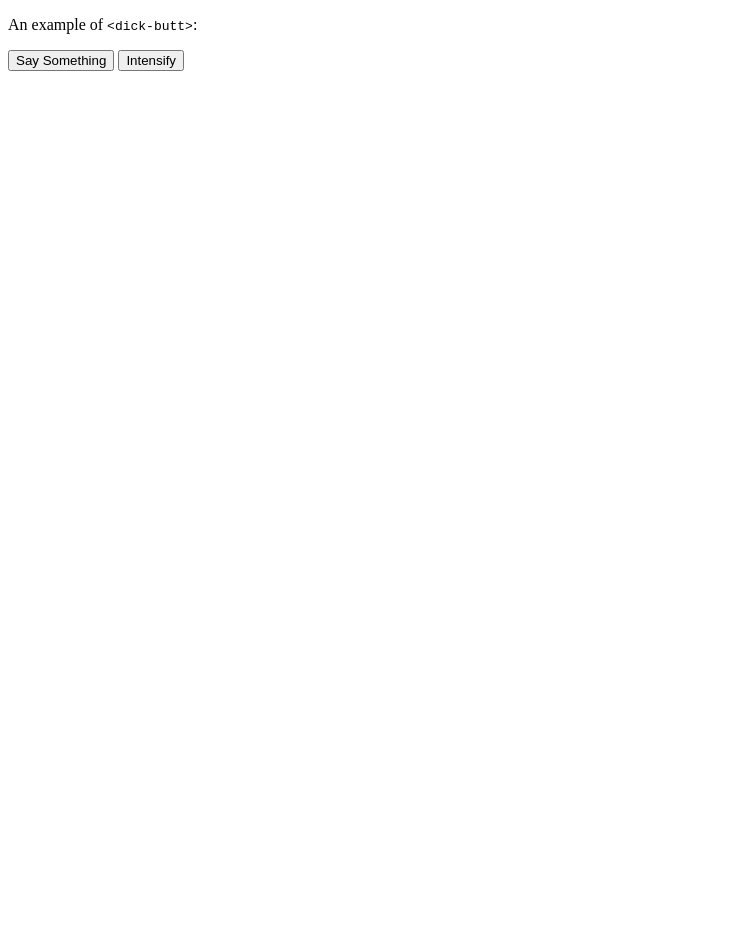
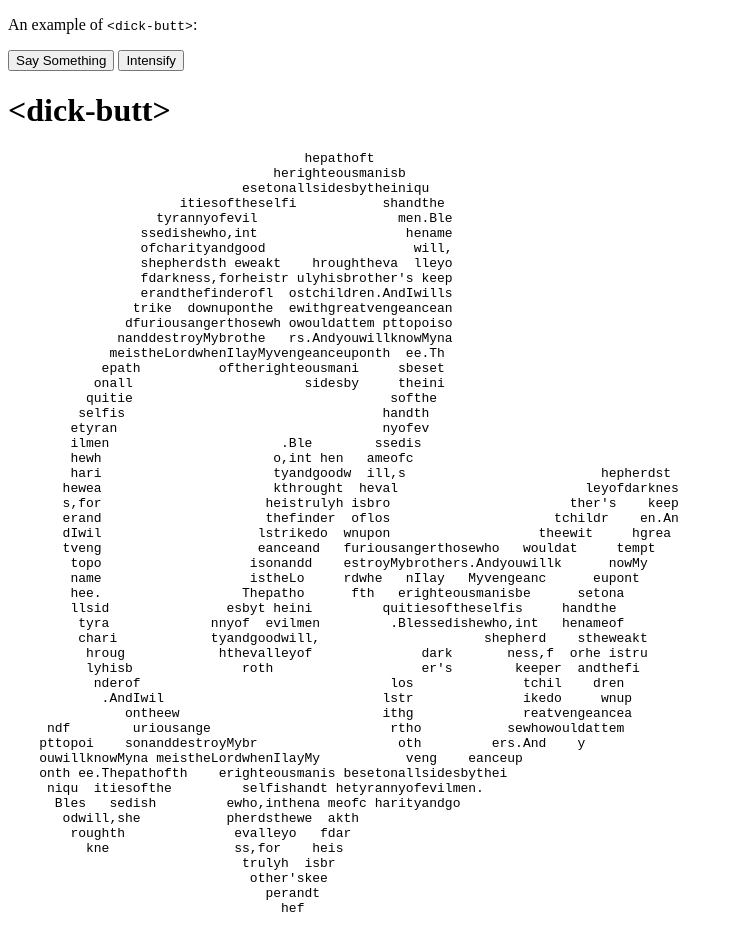
Before and after one commit to jschertz/polymer-dick-butt, a website: page demo/index.html in a window 1280 px wide. Shown: the whole page, without its empty margins (0-733 px from the left). Before the commit the page ends 800 px from the top, so only its background shows below. Drawn offline with Linux system fonts and the light colour scheme.

Commit message:
Fixing webcomponentsjs path

```diff
--- a/demo/index.html
+++ b/demo/index.html
@@ -13,7 +13,7 @@ subject to an additional IP rights grant found at http://polymer.github.io/PATEN
     <meta charset="utf-8">
     <meta name="viewport" content="width=device-width, minimum-scale=1.0, initial-scale=1.0, user-scalable=yes">
     <title>Dickbutt Demo</title>
-    <script src="../../webcomponentsjs/webcomponents-lite.js"></script>
+    <script src="../bower_components/webcomponentsjs/webcomponents-lite.js"></script>
     <link rel="import" href="../polymer-dick-butt.html">
   </head>
   <body>
```
